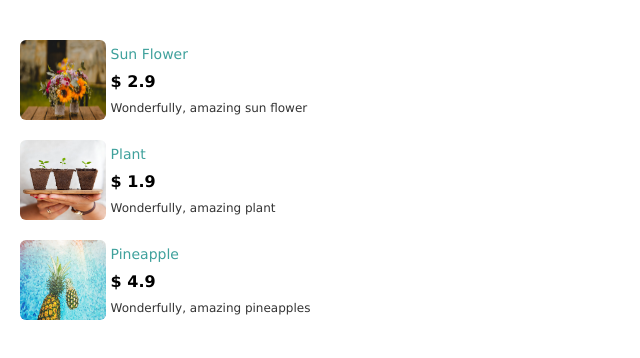
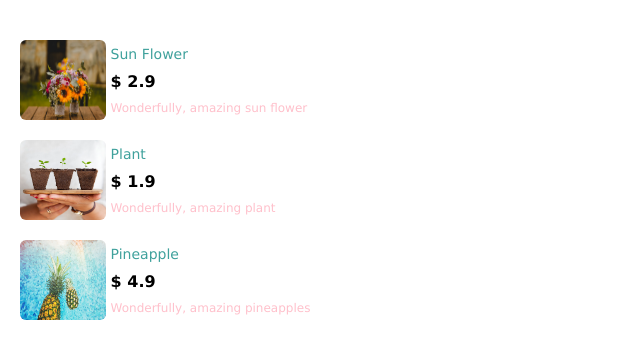
Before and after one commit to Abbiscuit/make-component-challenge, a website: page index.pug in a window 1280 px wide. Shown: the whole page, without its empty margins (0-640 px from the left). Drawn offline with nearby package versions, Linux system fonts and the light colour scheme; files that its build step writes are made by us from their sources.

Commit message:
Edit README and updated package,json

```diff
--- a/package.json
+++ b/package.json
@@ -5,7 +5,7 @@
   "main": "index.js",
   "scripts": {
     "start": "live-server .",
-    "sass": "sass --watch styles.scss:styles.css"
+    "dev": "sass --watch styles.scss:styles.css &  pug --watch index.pug"
   },
   "author": "",
   "license": "ISC",
--- a/styles.scss
+++ b/styles.scss
@@ -52,6 +52,7 @@ a {
     .product__desc {
       font-size: 12px;
       margin-top: 10px;
+      color: pink;
     }
   }
 }
```
Also changed, not shown: README.md, styles.css, 1 other file.
